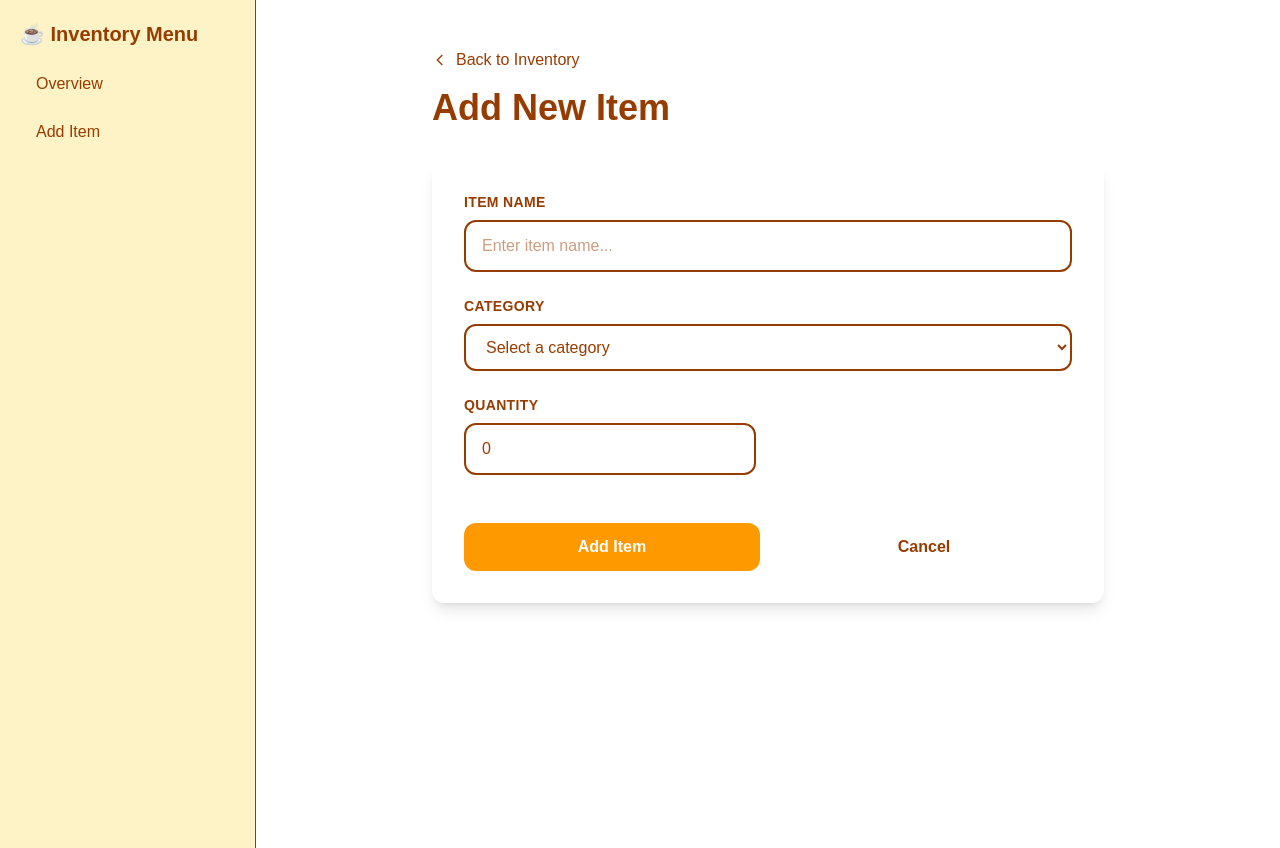
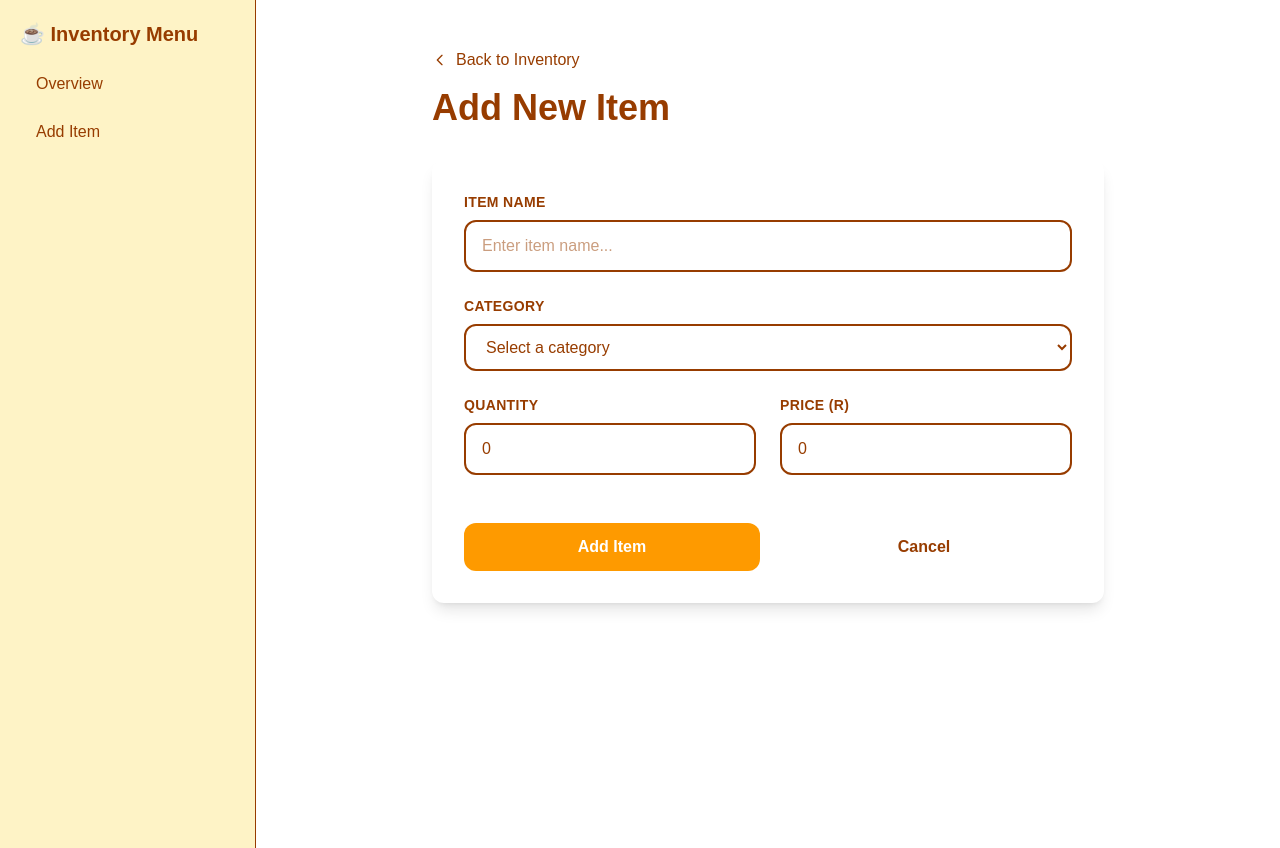
Before and after one commit to COS301-SE-2025/Coffee-Shop-Manager, a Next.js app in the folder koffieblik-inventory/: page /inventory/add in a window 1280 px wide. Built offline with nearby package versions, Linux system fonts and the light colour scheme.

Commit message:
Price field added

```diff
--- a/koffieblik-inventory/src/app/inventory/add/page.tsx
+++ b/koffieblik-inventory/src/app/inventory/add/page.tsx
@@ -139,7 +139,24 @@ export default function AddItemPage() {
                 />
               </div>
 
-
+             {/* */ }
+              <div className="space-y-2">
+                <label htmlFor="price" className="block text-sm font-semibold text-brown-800 uppercase tracking-wide">
+                  Price (R)
+                </label>
+                <input
+                  type="number"
+                  id="price"
+                  name="price"
+                  value={formData.price}
+                  onChange={handleInputChange}
+                  min="0"
+                  step="0.01"
+                  className="w-full px-4 py-3 text-brown-700 border-2 border-brown-200 rounded-xl focus:ring-4 focus:ring-amber-100 focus:border-amber-500 placeholder-brown-400"
+                  placeholder="0.00"
+                  required
+                />
+              </div>
             </div>
 
             {/* Form Actions */}
```
